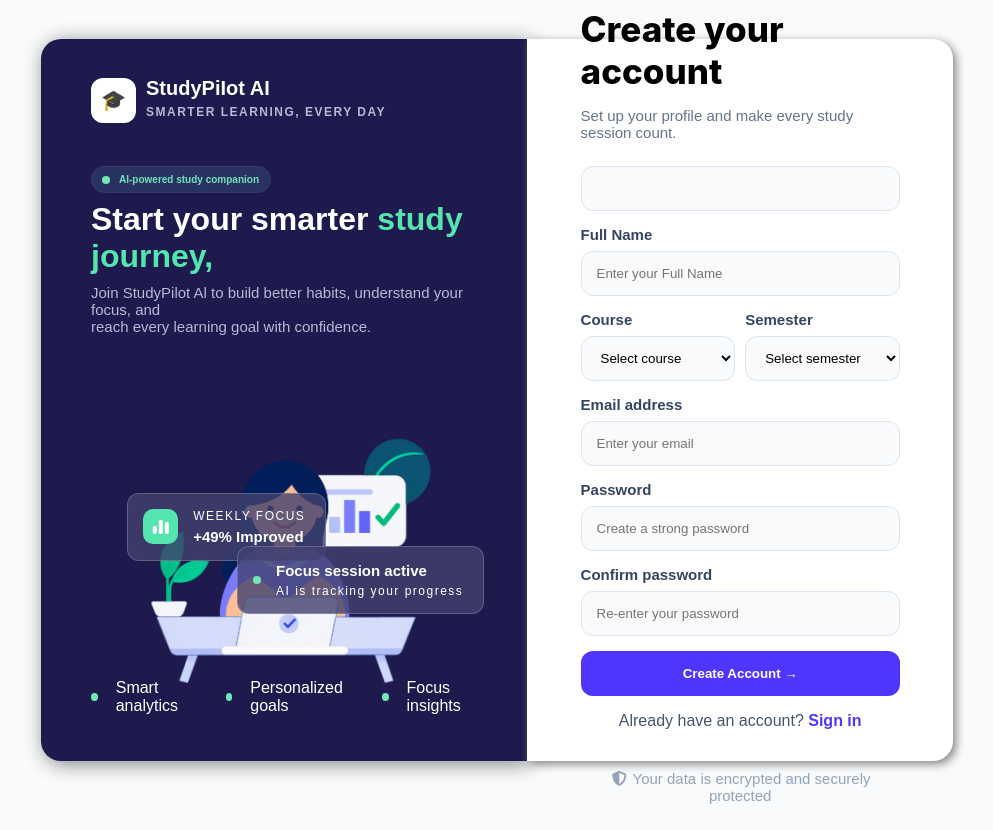
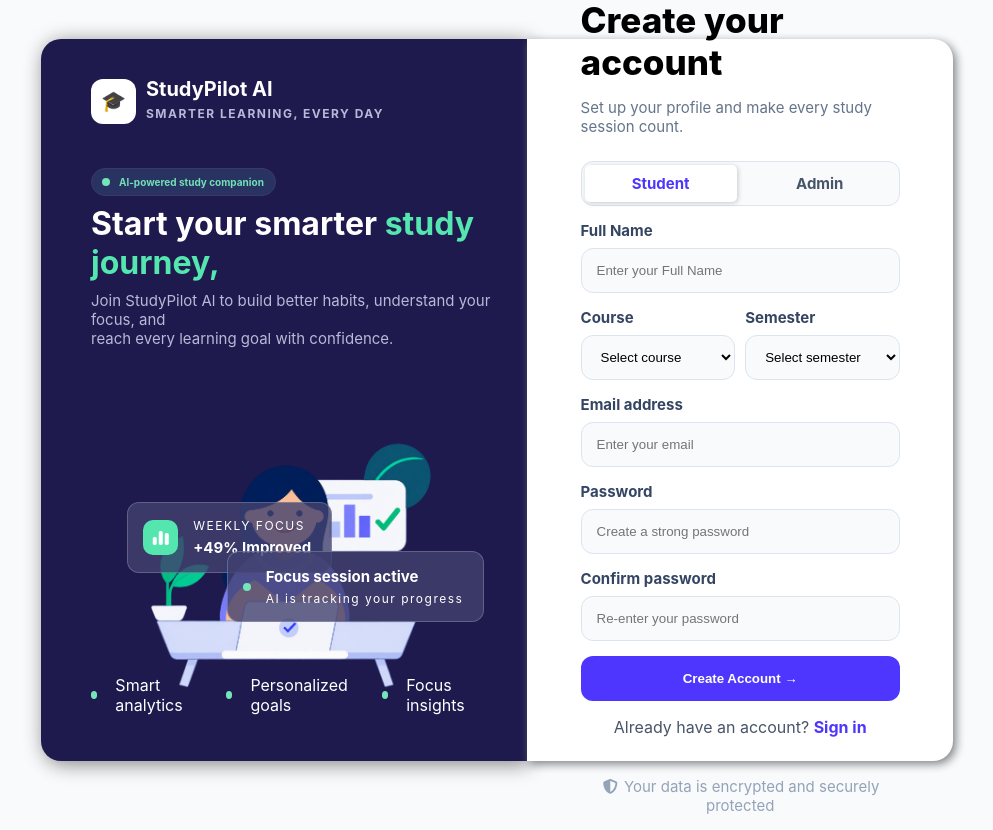
Before and after one commit to nehakharsade-23/Ai-Powered-Smart-Student-Study-And-Monitoring-System, a plain HTML site: page pages/SignUpPage.html in a window 1280 px wide. Shown: the whole page, without its empty margins (143-1136 px from the left). Drawn offline with Linux system fonts and the light colour scheme.

Commit message:
updated signup page with switch button and created admin signup page

```diff
--- /dev/null
+++ b/css/AdminSignUpPage.css
@@ -0,0 +1,462 @@
+* {
+    box-sizing: border-box;
+
+}
+
+body {
+    color: #000000;
+    margin: 0;
+    height: 100vh;
+    width: 100vw;
+    display: flex;
+    justify-content: center;
+    align-items: center;
+    background-color: #F8FAFC;
+    font-family: inter,sans-serif;
+
+}
+
+#mainviewport {
+    width: 95%;
+    height: 95%;
+    display: flex;
+    justify-content: center;
+    align-items: center;
+    background-color: #F8FAFC;
+
+
+}
+
+#leftbox {
+    width: 40%;
+    height: 95%;
+    background-color: #1E1A4D;
+    border-top-left-radius: 20px;
+    border-bottom-left-radius: 20px;
+    box-shadow: 3px 3px 20px grey;
+    padding: 30px 35px;
+    display: flex;
+    flex-direction: column;
+    overflow: hidden;
+    color: #ffffff;
+    padding-left: 50px;
+
+}
+
+.startingicon {
+    display: flex;
+    align-items: center;
+    gap: 10px;
+
+}
+
+#nicon {
+    width: 45px;
+    height: 45px;
+    display: flex;
+    align-items: center;
+    justify-content: center;
+    background-color: #ffffff;
+    color: #4f36ff;
+    border-radius: 12px;
+    font-size: 20px;
+
+}
+
+.startingicon h3 {
+    font-size: 20px;
+    margin-bottom: 5px;
+    margin-top: 8px;
+
+}
+
+.startingicon p {
+    margin-top: 0px;
+    font-size: 12px;
+    font-weight: bold;
+    color: #b8b8d8;
+    letter-spacing: 1.5px;
+}
+
+.nlabel {
+    width: fit-content;
+    height: fit-content;
+    display: flex;
+    align-items: center;
+    gap: 8px;
+    margin-top: 35px;
+    padding: 6px 10px;
+    background-color: #293362;
+    border: 1px solid #3b3969;
+    border-radius: 20px;
+    color: #72e0b7;
+    font-size: 10px;
+    font-weight: bold;
+
+}
+.nlabel p
+{
+    margin: 1px;
+
+}
+
+#dot {
+    width: 8px;
+    height: 8px;
+    background-color: #72e5b9;
+    border-radius: 50%;
+}
+
+.maintext {
+    margin-top: 0px;
+
+}
+
+.maintext h1 {
+    color: white;
+    font-size: 32px;
+    font-weight: bold;
+    margin-top: 8px;
+    margin-bottom: 0px;
+}
+
+.maintext h1 span {
+    color: #55e6b0;
+
+
+}
+
+.maintext p {
+    margin-top: 9px;
+    color: #b8b8d8;
+    font-size: 15px;
+
+}
+
+.girlimage {
+    flex: 1;
+    position: relative;
+    display: flex;
+    align-items: center;
+    justify-content: center;
+    min-height: 0%;
+    margin-top: 100px;
+
+}
+
+.girlimage img {
+    width: 85%;
+    height: auto;
+    max-width: 360px;
+
+}
+
+.weeklyfocus {
+    position:absolute;
+    display: flex;
+    align-items: center;
+    gap: 10px;
+    padding: 10px 15px;
+    color: #ffffff;
+    background-color: rgba(66, 65, 112, 0.8);
+    border: 1px solid rgba(255, 255, 255, 0.2);
+    border-radius: 12px;
+    top: 20%;
+    left: 9%;
+    width: fit-content;
+    height: fit-content;
+}
+.weeklyfocus span{
+    width: 35px;
+    height: 35px;
+    border-radius: 10px;
+    background-color: #55e6b0;
+    display: flex;
+    align-items: center;
+    justify-content: center;
+}
+.weeklyfocus p
+{
+    margin: 5px;
+    font-size: 12px;
+    letter-spacing: 1.5px;
+
+}
+
+.weeklyfocus h3
+{
+    margin: 5px;
+    font-size: 15px;
+    font-weight: bold;
+
+}
+
+
+.focussession {
+    position: absolute;
+    display: flex;
+    align-items: center;
+    gap: 10px;
+    padding: 10px 15px;
+    color: #ffffff;
+    background-color: rgba(66, 65, 112, 0.8);
+    border: 1px solid rgba(255, 255, 255, 0.2);
+    border-radius: 12px;
+    top: 45%;
+    right: 2%;
+
+}
+.focussession span {
+    width: 8px;
+    height: 8px;
+    background-color: #72e5b9;
+    border-radius: 50%;
+}
+.focussession h3
+{
+    margin: 5px;
+    font-size: 15px;
+    font-weight: bold;
+
+}
+.focussession p
+{
+    margin: 5px;
+    font-size: 12px;
+    letter-spacing: 1.5px;
+
+}
+
+.features
+{
+    display: flex;
+    justify-content: center;
+    gap: 18px;
+    align-items: center;
+}
+.features span
+{
+    width: 8px;
+    height: 8px;
+    background-color: #72e5b9;
+    border-radius: 50%;
+}
+
+
+
+
+#rightbox {
+    width: 35%;
+    height: 95%;
+    background-color: #ffffff;
+    border-top-right-radius: 20px;
+    border-bottom-right-radius: 20px;
+    box-shadow: 3px 3px 10px grey;
+    display: flex;
+    justify-content: center;
+    align-items: center;
+    padding: 25px;
+
+}
+
+#loginform-content {
+    width: 85%;
+
+
+}
+
+
+#Join {
+    color: #9487FA;
+    font-weight: 700;
+    margin-top: 0;
+    margin-bottom: 8px;
+
+}
+
+#Create-text {
+    font-family: inter;
+    font-weight: 800;
+    font-size: 35px;
+    margin-top: 0;
+    margin-bottom: 8px;
+}
+
+#SetUp-text {
+    color: #64748b;
+    font-size: 15px;
+    margin-bottom: 25px;
+
+}
+
+
+form {
+    width: 100%;
+
+}
+
+#formcontent {
+    margin-bottom: 15px;
+
+}
+
+label {
+    display: block;
+    margin-bottom: 8px;
+    color: #344563;
+    font-size: 15px;
+    font-weight: bold;
+    margin-top: 15px;
+
+
+}
+
+input[type="email"],
+input[type="password"],
+input[type="text"] {
+    width: 100%;
+    height: 45px;
+    padding: 10px 15px;
+    background-color: #F8FAFC;
+    border: 1px solid #dce4f0;
+    border-radius: 12px;
+}
+.switchbutton
+{
+   width: 100%;
+    height: 45px;
+    padding: 3px ;
+    background-color: #F8FAFC;
+    border: 1px solid #dce4f0;
+    border-radius: 12px;
+    display: flex;
+    align-items: center;
+    gap: 7px;
+
+
+}
+
+.adminbutton
+{
+    display: flex;
+    align-items: center;
+    justify-content: center;
+    background-color: #ffffff;
+    width: 50%;
+    height: 100%;
+    font-weight: bold;
+    font-size: 15px;
+    box-shadow: 1px 1px 5px rgba(0, 0, 0, 0.2);
+    border-radius: 5px;
+
+
+}
+.adminbutton a{
+    text-decoration: none;
+    color: #4f36ff;
+}
+
+.studentbutton
+{
+  display: flex;
+    align-items: center;
+    justify-content: center;
+    width: 50%;
+    height: 100%;
+    font-weight: bold;
+    font-size: 15px;
+}
+
+.studentbutton a{
+    text-decoration: none;
+    color: #475569;
+}
+
+
+
+button {
+    width: 100%;
+    height: 45px;
+    border-radius: 12px;
+    border: none;
+    background-color: #4f36ff;
+    color: #ffffff;
+    font-weight: bold;
+    cursor: pointer;
+
+}
+
+button a
+{
+    text-decoration: none;
+    color: #ffffff;
+    font-weight: bold;
+}
+
+button:hover {
+    background-color: hsl(247, 66%, 45%);
+}
+
+.lines {
+    display: flex;
+    align-items: center;
+    gap: 10px;
+    margin-top: 23px;
+
+}
+
+.lines span {
+    height: 1px;
+    flex: 1;
+    background-color: #e2e8f0;
+
+}
+
+.lines p {
+    color: #94a3b8;
+    font-size: 12px;
+    font-weight: bold;
+
+}
+
+.account {
+    text-align: center;
+    color: #475569;
+    font-size: 16px;
+
+}
+
+.account a {
+    color: #4f36ff;
+    font-weight: bold;
+    text-decoration: none;
+}
+
+.encrypt {
+    text-align: center;
+    font-size: 15px;
+    color: #94a3b8;
+    margin-top: 40px;
+
+
+}
+
+@media (max-width:1249px){
+    #leftbox{
+        display: none;
+    }
+
+    #rightbox{
+        width: 100%;
+        height: fit-content;
+        display: flex;
+        justify-content: centre;
+        align-items: centre;
+        padding-left: 25px;
+        padding-top: 30px;
+        border-top-left-radius:20px ;
+        border-bottom-left-radius: 20px;
+
+    }
+
+}
--- a/css/SignUpPageStyle.css
+++ b/css/SignUpPageStyle.css
@@ -12,7 +12,7 @@ body {
     justify-content: center;
     align-items: center;
     background-color: #F8FAFC;
-    font-family: Arial, Helvetica, sans-serif;
+    font-family: inter,sans-serif;
 
 }
 
@@ -325,10 +325,51 @@ input[type="text"] {
 {
    width: 100%;
     height: 45px;
-    padding: 10px 15px;
+    padding: 3px ;
     background-color: #F8FAFC;
     border: 1px solid #dce4f0;
     border-radius: 12px;
+    display: flex;
+    align-items: center;
+    gap: 7px;
+
+
+}
+
+.studentbutton
+{
+    display: flex;
+    align-items: center;
+    justify-content: center;
+    background-color: #ffffff;
+    width: 50%;
+    height: 100%;
+    font-weight: bold;
+    font-size: 15px;
+    box-shadow: 1px 1px 5px rgba(0, 0, 0, 0.2);
+    border-radius: 5px;
+
+
+}
+.studentbutton a{
+    text-decoration: none;
+    color: #4f36ff;
+}
+
+.adminbutton
+{
+  display: flex;
+    align-items: center;
+    justify-content: center;
+    width: 50%;
+    height: 100%;
+    font-weight: bold;
+    font-size: 15px;
+}
+
+.adminbutton a{
+    text-decoration: none;
+    color: #475569;
 }
 
 
--- a/pages/SignUpPage.html
+++ b/pages/SignUpPage.html
@@ -77,11 +77,13 @@
                 <p id="SetUp-text">Set up your profile and make every study session count.</p>
 
                 <div class="switchbutton">
-                    <div>
+                    <div class="studentbutton">
+                        <a href="#">Student</a>
+
 
                     </div>
-                    <div>
-
+                    <div class="adminbutton">
+                        <a href="../pages/AdminSignUpPage.html">Admin</a>
                     </div>
                 </div>
 
```
Also changed, not shown: pages/AdminLoginPage.html (deleted, +0 -11 lines), pages/AdminSignInPage.html (deleted, +0 -11 lines), pages/AdminSignUpPage.html (added, +141 -0 lines), ReadMe.txt (deleted).
